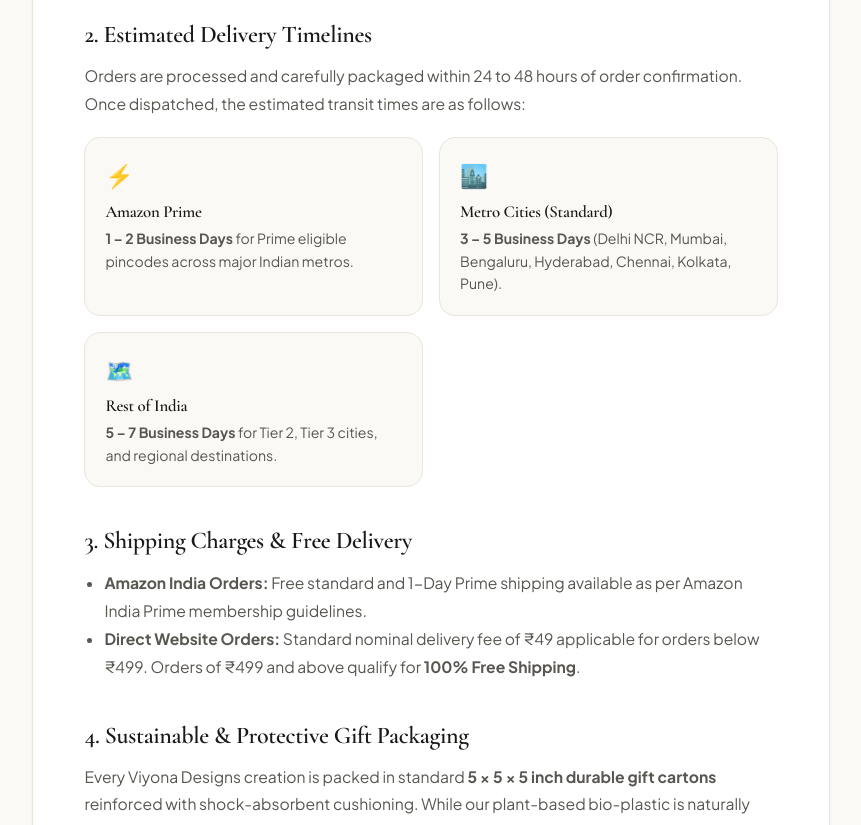
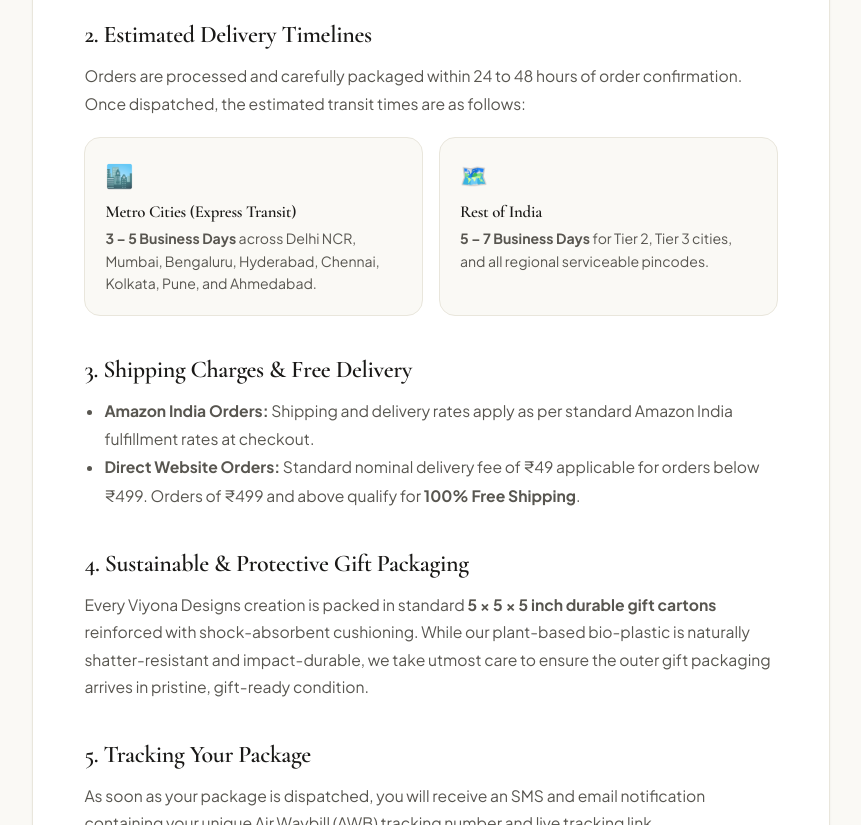
Before and after one commit to ravisharmavashishtha/viyona-designs-web, a React (Vite) app: page /shipping-policy in a window 1280 px wide. Shown: the part 720-1545 px from the top of the page, without its empty margins (209-1070 px from the left). Built offline with nearby package versions, Linux system fonts and the light colour scheme.

Commit message:
fix(policy): update return policy window to 10 days and refine Pan-India express shipping details

```diff
--- a/src/pages/Contact.jsx
+++ b/src/pages/Contact.jsx
@@ -119,12 +119,12 @@ function Contact() {
                 borderRadius: 'var(--radius-lg)',
                 border: '1px solid var(--border-subtle)'
               }}>
-                <span className="badge badge-gold" style={{ marginBottom: '0.75rem' }}>Amazon Prime Orders</span>
+                <span className="badge badge-gold" style={{ marginBottom: '0.75rem' }}>Amazon India Orders</span>
                 <h4 style={{ fontSize: '1.15rem', fontWeight: '600', marginBottom: '0.5rem' }}>
                   Ordered via Amazon India?
                 </h4>
                 <p style={{ fontSize: '0.9rem', color: 'var(--text-secondary)', lineHeight: 1.6, marginBottom: '1rem' }}>
-                  For real-time delivery tracking, 1-day Prime shipping updates, or Amazon return requests, you can manage your order directly on your Amazon account.
+                  For live parcel tracking, delivery updates, or Amazon return requests, you can manage your order directly on your Amazon account.
                 </p>
                 <a
                   href="https://www.amazon.in/gp/css/order-history"
--- a/src/pages/ProductDetail.jsx
+++ b/src/pages/ProductDetail.jsx
@@ -348,7 +348,7 @@ function ProductDetail() {
                     <span>●</span> In Stock
                   </div>
                   <span style={{ fontSize: '0.75rem', color: 'var(--text-muted)' }}>
-                    Amazon Prime Delivery
+                    Fast Pan-India Delivery
                   </span>
                 </div>
               </div>
@@ -652,7 +652,7 @@ function ProductDetail() {
             {product.price}
           </div>
           <div style={{ fontSize: '0.72rem', color: '#16A34A', fontWeight: '700' }}>
-            Prime Delivery Available
+            Fast Pan-India Delivery
           </div>
         </div>
 
--- a/src/pages/RefundPolicy.jsx
+++ b/src/pages/RefundPolicy.jsx
@@ -49,7 +49,7 @@ function RefundPolicy() {
             gap: '2.5rem'
           }}>
 
-            {/* 1. 7-Day Replacement Guarantee */}
+            {/* 1. 10-Day Replacement Guarantee */}
             <div>
               <div style={{
                 display: 'inline-flex',
@@ -63,13 +63,13 @@ function RefundPolicy() {
                 fontWeight: '700',
                 marginBottom: '0.75rem'
               }}>
-                <span>🛡️</span> 7-Day Replacement Window
+                <span>🛡️</span> 10-Day Replacement & Return Window
               </div>
               <h2 style={{ fontSize: '1.5rem', fontWeight: '600', marginBottom: '0.85rem', color: 'var(--text-primary)' }}>
-                1. 7-Day Hassle-Free Replacement Guarantee
+                1. 10-Day Hassle-Free Replacement & Return Guarantee
               </h2>
               <p style={{ color: 'var(--text-secondary)', lineHeight: 1.75, fontSize: '0.98rem' }}>
-                If your product arrives damaged in transit, with a manufacturing defect, or if the wrong item is delivered, we provide an <strong>immediate, zero-cost replacement</strong> within 7 days of delivery.
+                If your product arrives damaged in transit, with a manufacturing defect, or if the wrong item is delivered, we provide an <strong>immediate, zero-cost replacement or return</strong> within 10 days of delivery.
               </p>
             </div>
 
@@ -84,7 +84,7 @@ function RefundPolicy() {
                   <div>
                     <h4 style={{ fontSize: '1rem', fontWeight: '600', marginBottom: '0.25rem' }}>Send Us an Email or Message</h4>
                     <p style={{ fontSize: '0.9rem', color: 'var(--text-secondary)', margin: 0 }}>
-                      Email <a href="mailto:support@viyonadesigns.com" style={{ color: 'var(--accent-gold)' }}>support@viyonadesigns.com</a> or use our <Link to="/contact" style={{ color: 'var(--accent-gold)' }}>Contact Form</Link> within 7 days of receiving the package.
+                      Email <a href="mailto:support@viyonadesigns.com" style={{ color: 'var(--accent-gold)' }}>support@viyonadesigns.com</a> or use our <Link to="/contact" style={{ color: 'var(--accent-gold)' }}>Contact Form</Link> within 10 days of receiving the package.
                     </p>
                   </div>
                 </div>
@@ -131,7 +131,7 @@ function RefundPolicy() {
                 4. Order Cancellation Policy
               </h2>
               <p style={{ color: 'var(--text-secondary)', lineHeight: 1.75, fontSize: '0.98rem' }}>
-                You can cancel your order at any time before it has been dispatched from our facility for a 100% full refund. Once the package has been handed over to our courier partner, it cannot be intercepted in transit, but can be replaced or returned upon delivery as per our 7-day policy.
+                You can cancel your order at any time before it has been dispatched from our facility for a 100% full refund. Once the package has been handed over to our courier partner, it cannot be intercepted in transit, but can be replaced or returned upon delivery as per our 10-day policy.
               </p>
             </div>
 
--- a/src/pages/ShippingPolicy.jsx
+++ b/src/pages/ShippingPolicy.jsx
@@ -70,22 +70,14 @@ function ShippingPolicy() {
 
               <div style={{
                 display: 'grid',
-                gridTemplateColumns: 'repeat(auto-fit, minmax(min(100%, 250px), 1fr))',
+                gridTemplateColumns: 'repeat(auto-fit, minmax(min(100%, 280px), 1fr))',
                 gap: '1rem'
               }}>
                 <div style={{ padding: '1.25rem', backgroundColor: '#FAF9F5', borderRadius: 'var(--radius-md)', border: '1px solid var(--border-subtle)' }}>
-                  <div style={{ fontSize: '1.4rem', marginBottom: '0.5rem' }}>⚡</div>
-                  <h4 style={{ fontSize: '1.05rem', fontWeight: '600', marginBottom: '0.35rem' }}>Amazon Prime</h4>
+                  <div style={{ fontSize: '1.4rem', marginBottom: '0.5rem' }}>🏙️</div>
+                  <h4 style={{ fontSize: '1.05rem', fontWeight: '600', marginBottom: '0.35rem' }}>Metro Cities (Express Transit)</h4>
                   <p style={{ fontSize: '0.88rem', color: 'var(--text-secondary)', margin: 0 }}>
-                    <strong>1 – 2 Business Days</strong> for Prime eligible pincodes across major Indian metros.
-                  </p>
-                </div>
-
-                <div style={{ padding: '1.25rem', backgroundColor: '#FAF9F5', borderRadius: 'var(--radius-md)', border: '1px solid var(--border-subtle)' }}>
-                  <div style={{ fontSize: '1.4rem', marginBottom: '0.5rem' }}>🏙️</div>
-                  <h4 style={{ fontSize: '1.05rem', fontWeight: '600', marginBottom: '0.35rem' }}>Metro Cities (Standard)</h4>
-                  <p style={{ fontSize: '0.88rem', color: 'var(--text-secondary)', margin: 0 }}>
-                    <strong>3 – 5 Business Days</strong> (Delhi NCR, Mumbai, Bengaluru, Hyderabad, Chennai, Kolkata, Pune).
+                    <strong>3 – 5 Business Days</strong> across Delhi NCR, Mumbai, Bengaluru, Hyderabad, Chennai, Kolkata, Pune, and Ahmedabad.
                   </p>
                 </div>
 
@@ -93,7 +85,7 @@ function ShippingPolicy() {
                   <div style={{ fontSize: '1.4rem', marginBottom: '0.5rem' }}>🗺️</div>
                   <h4 style={{ fontSize: '1.05rem', fontWeight: '600', marginBottom: '0.35rem' }}>Rest of India</h4>
                   <p style={{ fontSize: '0.88rem', color: 'var(--text-secondary)', margin: 0 }}>
-                    <strong>5 – 7 Business Days</strong> for Tier 2, Tier 3 cities, and regional destinations.
+                    <strong>5 – 7 Business Days</strong> for Tier 2, Tier 3 cities, and all regional serviceable pincodes.
                   </p>
                 </div>
               </div>
@@ -105,7 +97,7 @@ function ShippingPolicy() {
                 3. Shipping Charges & Free Delivery
               </h2>
               <ul style={{ paddingLeft: '1.25rem', color: 'var(--text-secondary)', lineHeight: 1.8, fontSize: '0.98rem' }}>
-                <li><strong>Amazon India Orders:</strong> Free standard and 1-Day Prime shipping available as per Amazon India Prime membership guidelines.</li>
+                <li><strong>Amazon India Orders:</strong> Shipping and delivery rates apply as per standard Amazon India fulfillment rates at checkout.</li>
                 <li><strong>Direct Website Orders:</strong> Standard nominal delivery fee of ₹49 applicable for orders below ₹499. Orders of ₹499 and above qualify for <strong>100% Free Shipping</strong>.</li>
               </ul>
             </div>
```
